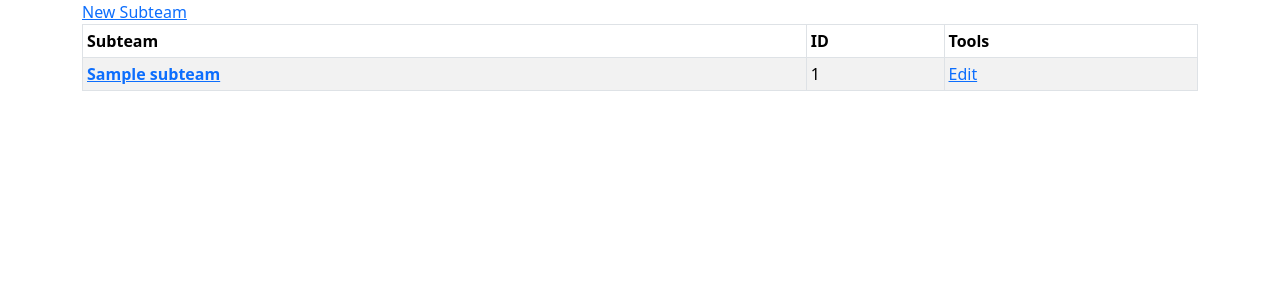
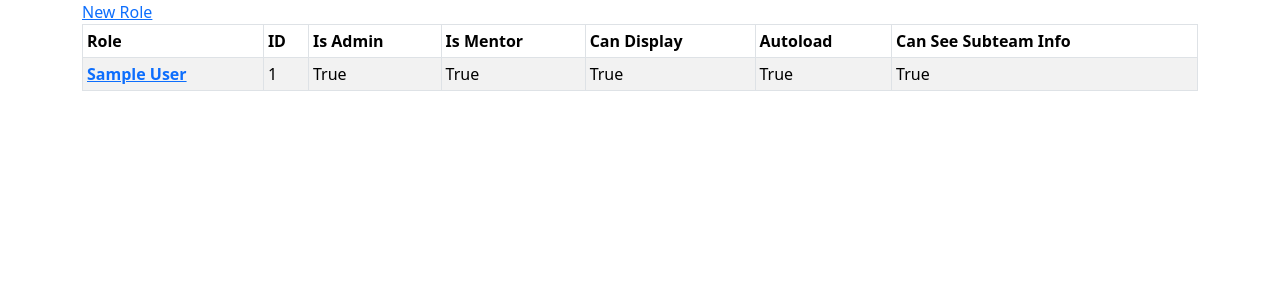
Before and after one commit to chopshop-166/SignInWebApp, a Flask app: page /admin/subteams in a window 1280 px wide. Shown: the part 64-364 px from the top of the page. Run offline with Flask 2, Linux system fonts and the light colour scheme; a user stored in the database is signed in; tables that the repository leaves empty hold one stand-in row (values such as "Sample post"); parts of the project's set-up code (start-up, migrations or seed data) failed here and were passed over; some libraries are stand-ins or nearby versions.

Commit message:
Role admin page

```diff
--- a/signinapp/admin/__init__.py
+++ b/signinapp/admin/__init__.py
@@ -5,6 +5,7 @@ from flask.templating import render_template
 from .active import *
 from .badges import *
 from .events import *
+from .role import *
 from .subteam import *
 from .users import *
 from .util import *
--- /dev/null
+++ b/signinapp/admin/role.py
@@ -0,0 +1,79 @@
+#!/usr/bin/env python
+
+from flask import flash, redirect, request, url_for
+from flask.templating import render_template
+from flask_wtf import FlaskForm
+from wtforms import BooleanField, StringField, SubmitField
+from wtforms.validators import DataRequired
+
+from ..model import Role, db
+from .util import admin, admin_required
+
+
+class RoleForm(FlaskForm):
+    name = StringField(validators=[DataRequired()])
+    admin = BooleanField()
+    mentor = BooleanField()
+    can_display = BooleanField("Can display event pages")
+    autoload = BooleanField("Automatically load event pages")
+    can_see_subteam = BooleanField("Can view subteam stamps")
+    submit = SubmitField()
+
+
+@admin.route("/admin/subteams", methods=["GET", "POST"])
+@admin_required
+def roles():
+    roles = Role.query.all()
+    return render_template("admin/roles.html.jinja2", roles=roles)
+
+
+@admin.route("/admin/subteams/new", methods=["GET", "POST"])
+@admin_required
+def new_role():
+    form = RoleForm()
+
+    if form.validate_on_submit():
+        r = Role(
+            name=form.name.data,
+            admin=form.admin.data,
+            mentor=form.mentor.data,
+            can_display=form.can_display.data,
+            autoload=form.autoload.data,
+            can_see_subteam=form.can_see_subteam.data
+        )
+        db.session.add(r)
+        db.session.commit()
+        return redirect(url_for("admin.subteams"))
+
+    return render_template("admin/form.html.jinja2", form=form,
+                           title=f"New Subteam - Chop Shop Sign In")
+
+
+@admin.route("/admin/subteams/edit", methods=["GET", "POST"])
+@admin_required
+def edit_role():
+    form = RoleForm()
+    r = Role.query.get(request.args["role_id"])
+
+    if not r:
+        flash("Invalid role ID")
+        return redirect(url_for("admin.roles"))
+
+    if form.validate_on_submit():
+        r.name=form.name.data
+        r.admin=form.admin.data
+        r.mentor=form.mentor.data
+        r.can_display=form.can_display.data
+        r.autoload=form.autoload.data
+        r.can_see_subteam=form.can_see_subteam.data
+        db.session.commit()
+        return redirect(url_for("admin.subteams"))
+
+    form.name.process_data(r.name)
+    form.admin.process_data(r.admin)
+    form.mentor.process_data(r.mentor)
+    form.can_display.process_data(r.can_display)
+    form.autoload.process_data(r.autoload)
+    form.can_see_subteam.process_data(r.can_see_subteam)
+    return render_template("admin/form.html.jinja2", form=form,
+                           title=f"Edit Role {r.name} - Chop Shop Sign In")
--- a/signinapp/model.py
+++ b/signinapp/model.py
@@ -239,9 +239,9 @@ class Role(db.Model):
     __tablename__ = "account_types"
     id = db.Column(db.Integer, primary_key=True)
     name = db.Column(db.String, nullable=False)
+    admin = db.Column(db.Boolean, nullable=False, default=False)
     mentor = db.Column(db.Boolean, nullable=False, default=False)
     can_display = db.Column(db.Boolean, nullable=False, default=False)
-    admin = db.Column(db.Boolean, nullable=False, default=False)
     autoload = db.Column(db.Boolean, nullable=False, default=False)
     can_see_subteam = db.Column(db.Boolean, nullable=False, default=False)
 
--- a/signinapp/templates/admin/active.html.jinja2
+++ b/signinapp/templates/admin/active.html.jinja2
@@ -15,7 +15,7 @@
         <th scope="col">Controls</th>
       </tr>
     </thead>
-    <tbody id="userbody">
+    <tbody>
       {%- for ac in active -%}
       <tr>
         <th>{{ac.person.name}}</th>
--- a/signinapp/templates/admin/badges.html.jinja2
+++ b/signinapp/templates/admin/badges.html.jinja2
@@ -17,7 +17,7 @@
             <th scope="col">Tools</th>
           </tr>
         </thead>
-        <tbody id="userbody">
+        <tbody>
           {%- for badge in badges -%}
           <tr>
             <th><a href="{{url_for('admin.edit_badge', badge_id=badge.id)}}">{{show_badge(badge)}}</a></th>
--- a/signinapp/templates/admin/events.html.jinja2
+++ b/signinapp/templates/admin/events.html.jinja2
@@ -22,7 +22,7 @@
             <th scope="col">Type</th>
           </tr>
         </thead>
-        <tbody id="userbody">
+        <tbody>
           {%- for event in events|reverse -%}
           <tr>
             <th><a href="{{url_for('admin.edit_event', event_id=event.id)}}">{{event.name}}</a></th>
--- /dev/null
+++ b/signinapp/templates/admin/roles.html.jinja2
@@ -0,0 +1,40 @@
+{% extends "base.html.jinja2" %}
+
+{% block title %}Badge Admin - Chop Shop Sign In{%endblock%}
+
+{% block content %}
+<div class="container">
+  {{- render_messages() -}}
+  <div class="row">
+    <div class="col">
+      <a href="{{url_for('admin.new_role')}}">New Role</a>
+      <table id="roles" class="table table-sm table-striped table-hover table-bordered table-responsive">
+        <thead>
+          <tr>
+            <th scope="col">Role</th>
+            <th scope="col">ID</th>
+            <th scope="col">Is Admin</th>
+            <th scope="col">Is Mentor</th>
+            <th scope="col">Can Display</th>
+            <th scope="col">Autoload</th>
+            <th scope="col">Can See Subteam Info</th>
+          </tr>
+        </thead>
+        <tbody>
+          {%- for role in roles -%}
+          <tr>
+            <th><a href="{{url_for('admin.edit_role', role_id=role.id)}}">{{role.name}}</a></th>
+            <td>{{role.id}}</td>
+            <td>{{role.admin}}</td>
+            <td>{{role.mentor}}</td>
+            <td>{{role.can_display}}</td>
+            <td>{{role.autoload}}</td>
+            <td>{{role.can_see_subteam}}</td>
+          </tr>
+          {%- endfor -%}
+        </tbody>
+      </table>
+    </div>
+  </div>
+</div>
+{% endblock %}
--- a/signinapp/templates/admin/subteams.html.jinja2
+++ b/signinapp/templates/admin/subteams.html.jinja2
@@ -8,7 +8,7 @@
   <div class="row">
     <div class="col">
       <a href="{{url_for('admin.new_subteam')}}">New Subteam</a>
-      <table id="subteamss" class="table table-sm table-striped table-hover table-bordered table-responsive">
+      <table id="subteams" class="table table-sm table-striped table-hover table-bordered table-responsive">
         <thead>
           <tr>
             <th scope="col">Subteam</th>
@@ -16,7 +16,7 @@
             <th scope="col">Tools</th>
           </tr>
         </thead>
-        <tbody id="userbody">
+        <tbody>
           {%- for subteam in subteams -%}
           <tr>
             <th><a href="{{url_for('team.subteam', st_id=subteam.id)}}">{{subteam.name}}</a></th>
--- a/signinapp/templates/base.html.jinja2
+++ b/signinapp/templates/base.html.jinja2
@@ -41,6 +41,7 @@
                         <li><a class="dropdown-item" href="{{url_for('admin.all_badges')}}">Badges</a></li>
                         <li><a class="dropdown-item" href="{{url_for('admin.events')}}">Events</a></li>
                         <li><a class="dropdown-item" href="{{url_for('admin.subteams')}}">Subteams</a></li>
+                        <li><a class="dropdown-item" href="{{url_for('admin.roles')}}">Roles</a></li>
                         <li><a class="dropdown-item" href="{{url_for('admin.users')}}">Users</a></li>
                     </ul>
                 </li>
```
